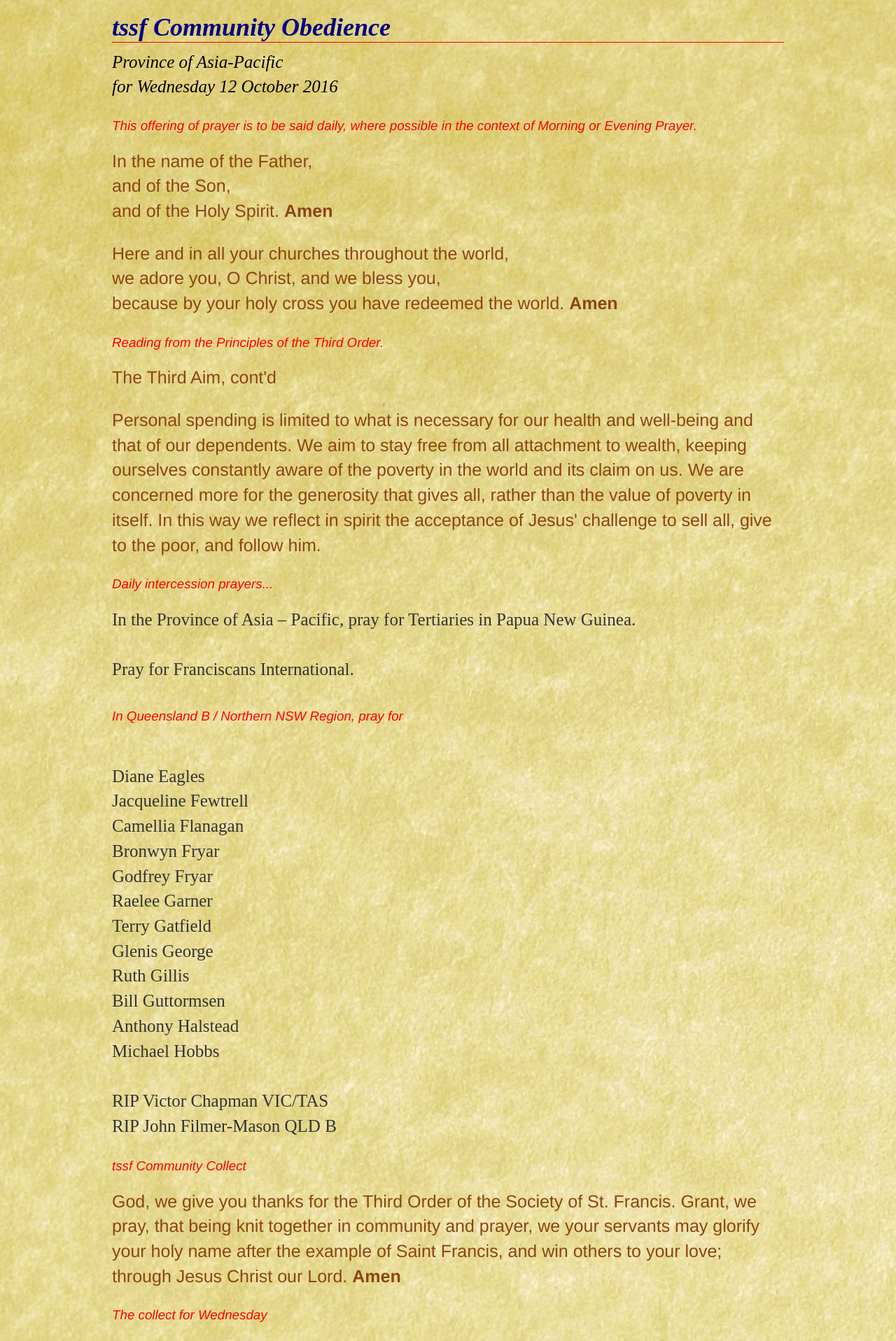
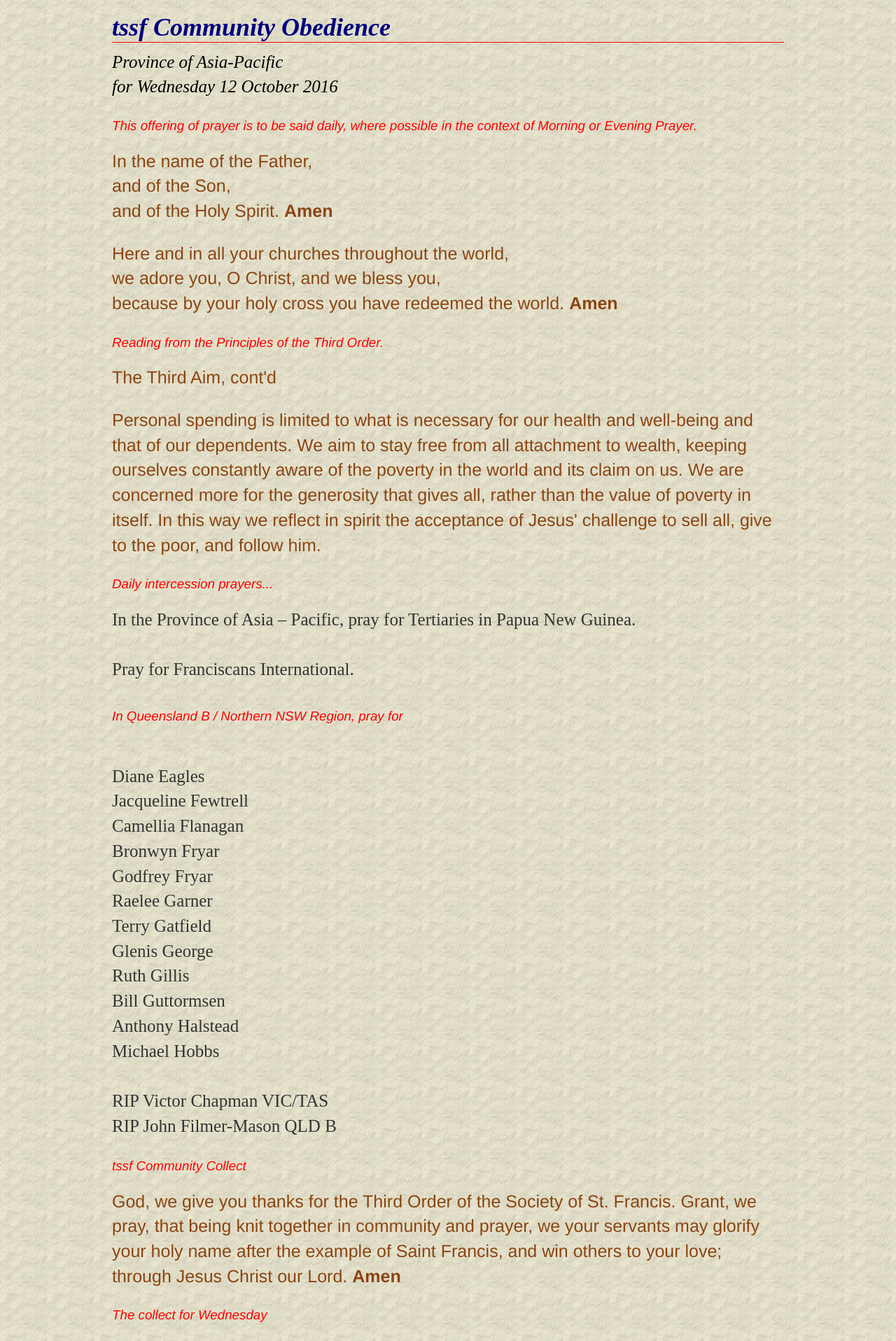
Before and after one commit to TSSF-Asia-Pacific/communityobedience, a PHP site: page / in a window 1280 px wide. Shown: the top 1917 px of the page at 70% size. Run offline with PHP 8.4, Linux system fonts and the light colour scheme; some libraries are stand-ins or nearby versions.

Commit message:
update image

```diff
--- a/css/tssf.css
+++ b/css/tssf.css
@@ -6,7 +6,7 @@
     margin: auto;
     width: 95%;
 	background-color:#FFFAF0;
-	background-image:url(../images/golden-paper.jpg);
+	background-image:url(../images/paper.gif);
 }
 
 img
```
Also changed, not shown: 1 other file.
